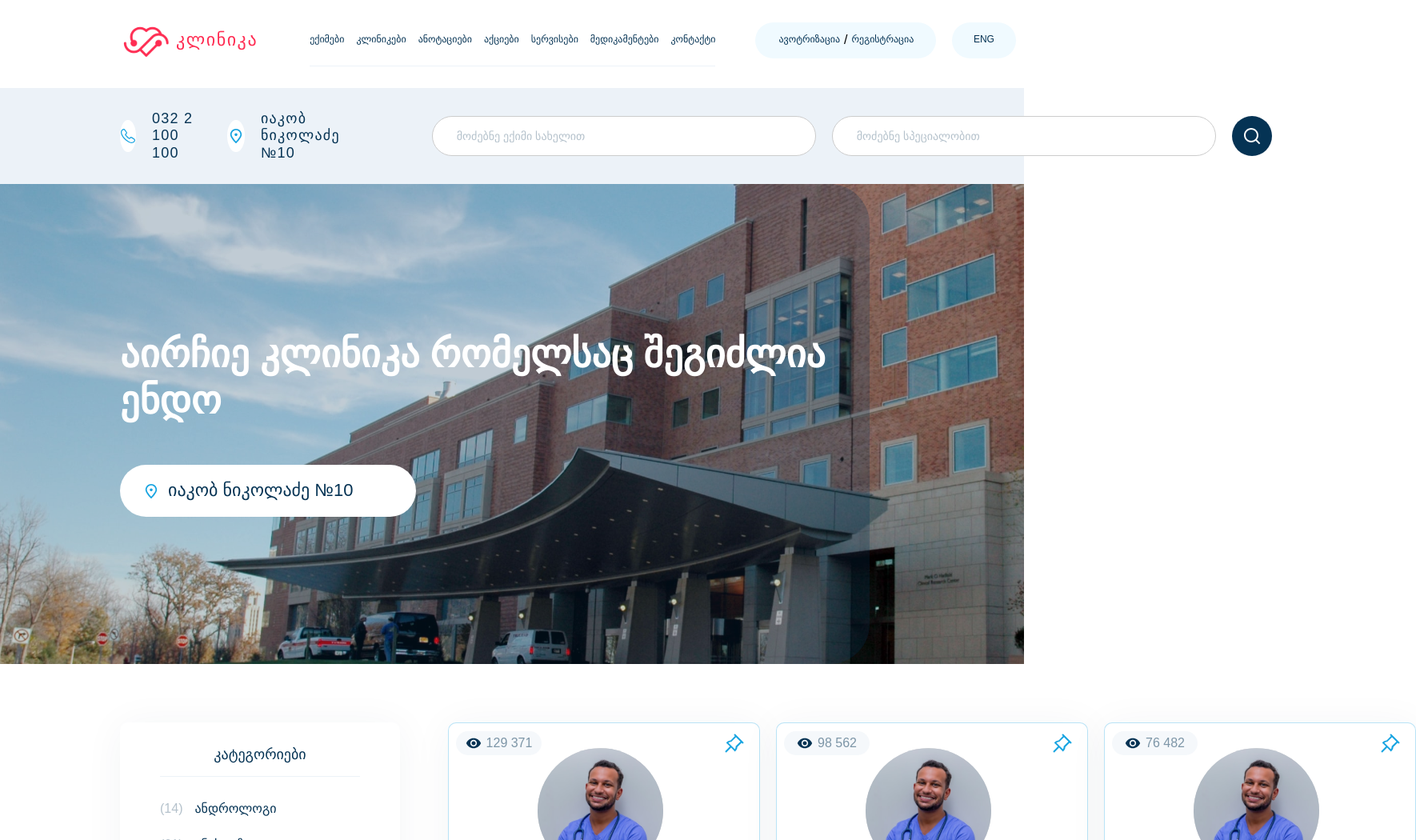
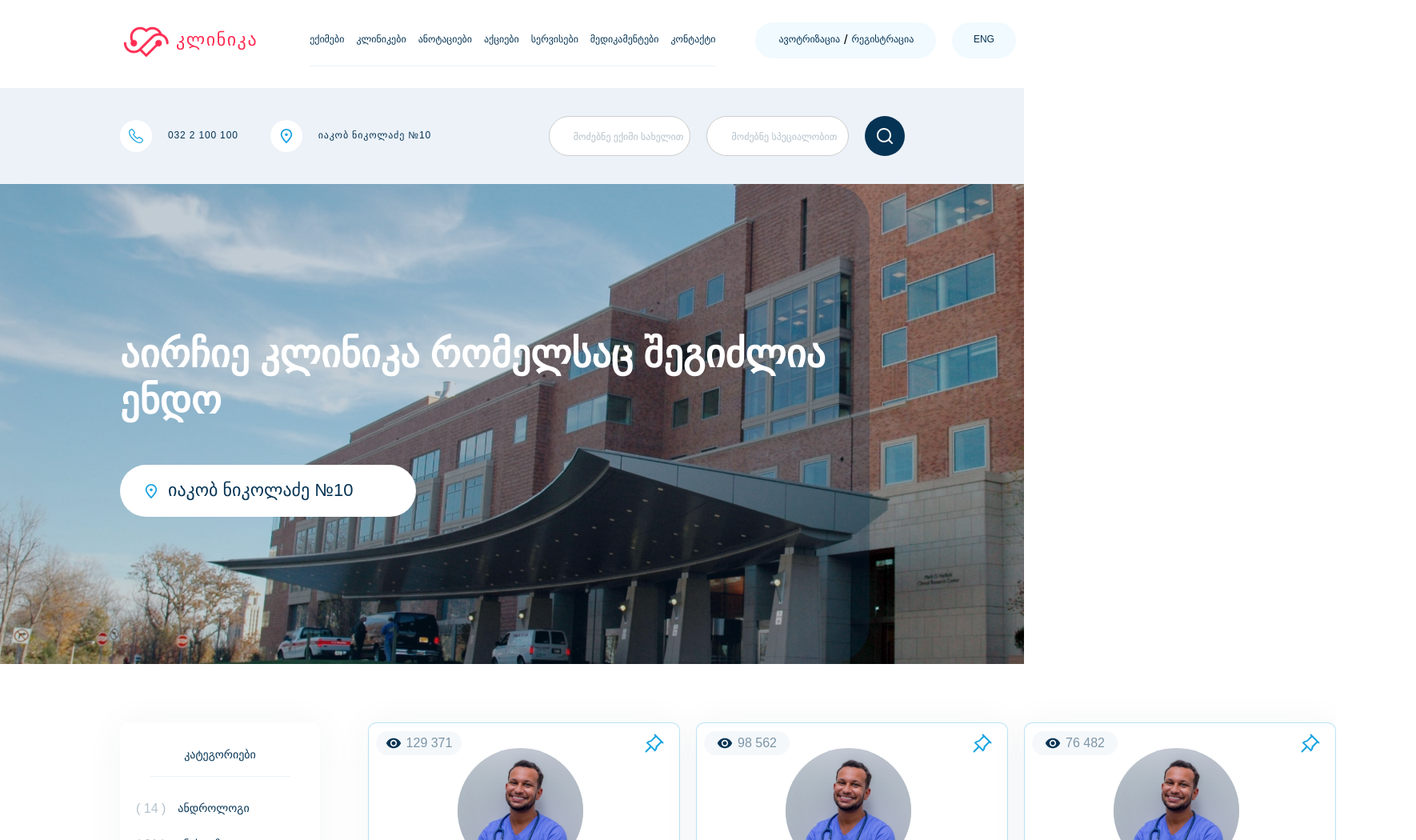
Before and after one commit to Dirakli/Clinic-frontend, an Angular app: page / in a window 1280 px wide. Shown: the top 1050 px of the page at 80% size, 1770 px wide, since content can reach past the window. Built offline with nearby package versions, Linux system fonts and the light colour scheme; a small style sheet from the web is missing.

Commit message:
Correct List of Categories

```diff
--- a/src/app/app.component.css
+++ b/src/app/app.component.css
@@ -0,0 +1,3 @@
+.wrapper {
+  width: 100%;
+}
--- a/src/app/app.component.html
+++ b/src/app/app.component.html
@@ -1,4 +1,4 @@
-<div>
+<div class="wrapper">
   <header>
     <app-header
       (showRegistrationChange)="showRegistration = $event"
@@ -11,5 +11,5 @@
     [showRegistration]="showRegistration"
     [showAuthentication]="showAuthentication"
   ></app-changing-section>
-  <app-footer></app-footer>
+  <!-- <app-footer></app-footer> -->
 </div>
--- a/src/app/header/header.component.css
+++ b/src/app/header/header.component.css
@@ -107,7 +107,7 @@ nav {
   color: #18a4e1;
 }
 
-@media (max-width: 1366px) {
+@media (max-width: 2000px) {
   a {
     font-size: 12px;
   }
--- a/src/app/list/list.component.css
+++ b/src/app/list/list.component.css
@@ -1,4 +1,5 @@
 .list {
+  width: 100%;
   width: 350px;
   height: 800px;
   margin-top: 73px;
@@ -24,10 +25,33 @@
 }
 
 .line {
-  width: 250px;
+  width: 70%;
   height: 1px;
   background-color: #ecf2f8;
   margin-top: 15px;
+}
+
+/* Default styles for list items */
+.list-item {
+  position: relative;
+  cursor: pointer; /* Add pointer cursor on hover */
+}
+
+/* Default styles for the arrow */
+.arrow {
+  visibility: hidden; /* Hidden by default */
+  opacity: 0; /* Fully transparent by default */
+  position: absolute;
+  width: 16px;
+  height: 16px;
+  right: 45px; /* Position it to the right */
+  transition: opacity 0.3s ease; /* Smooth fade-in effect */
+}
+
+/* Show the arrow when hovering over the list item */
+.list-item:hover .arrow {
+  visibility: visible; /* Make it visible */
+  opacity: 1; /* Fully opaque */
 }
 
 ul {
@@ -58,7 +82,7 @@ li:hover {
   font-family: "FiraGO", sans-serif;
 }
 
-.count:hover {
+.list-item:hover .count {
   color: #18a4e1;
 }
 
@@ -98,3 +122,23 @@ li:hover {
   width: 16px;
   height: 16px;
 }
+
+@media (max-width: 2000px) {
+  .list {
+    width: 250px;
+  }
+  .categories {
+    font-size: 14px;
+  }
+  .name {
+    font-size: 14px;
+  }
+  .count {
+    margin-left: 10px;
+  }
+  .arrow {
+    width: 12px;
+    height: 12px;
+    right: 10px;
+  }
+}
--- a/src/app/list/list.component.ts
+++ b/src/app/list/list.component.ts
@@ -12,9 +12,14 @@ import { NgFor } from '@angular/common';
       </div>
       <ul class="unordered-list">
         <li *ngFor="let item of categories" class="list-item">
-          <span class="count">({{ item.count }})</span>
+          <span class="count">( {{ item.count }} )</span>
 
           <span class="name">{{ item.name }}</span>
+          <img
+            src="/assets/right-arrow-blue.svg"
+            alt="right arrow blue colored"
+            class="arrow"
+          />
         </li>
       </ul>
       <div class="show-more-container">
--- a/src/app/searchbar/searchbar.component.css
+++ b/src/app/searchbar/searchbar.component.css
@@ -2,6 +2,7 @@
   height: 120px;
   display: flex;
   align-items: center;
+  justify-content: space-between;
   background-color: #ecf2f8;
   padding-left: 150px;
   margin-top: 27px;
@@ -25,6 +26,8 @@
 .location-wrapper {
   display: flex;
   align-items: center;
+  /* width: 314px; */
+  flex-shrink: 0; /* Prevent shrinking of the wrappers */
 }
 
 .phone-number,
@@ -40,15 +43,19 @@
 
 .search-form {
   display: flex;
-  margin-left: 97px;
+  justify-content: flex-end;
+  width: 100%;
+  max-width: 1050px;
+  margin-right: 149px;
 }
 
 .input-byname {
-  width: 480px;
+  max-width: 480px;
+  width: 40%;
   height: 50px;
   border-radius: 50px;
   background-color: #ffffff;
-  flex-shrink: 0;
+  flex-shrink: 1; /* Allow inputs to shrink */
   display: flex;
   padding-left: 30px;
   align-items: center;
@@ -76,13 +83,14 @@
 }
 
 .input-byposition {
-  width: 480px;
+  max-width: 480px;
+  width: 40%;
   height: 50px;
   border-radius: 50px;
   background-color: #ffffff;
-  flex-shrink: 0;
   display: flex;
   padding-left: 30px;
+  flex-shrink: 1; /* Allow inputs to shrink */
   align-items: center;
   font-family: "FiraGO", sans-serif;
   font-weight: 400;
@@ -102,3 +110,28 @@
   background-color: #053354;
   margin-left: 20px;
 }
+
+@media (max-width: 2000px) {
+  .phone-number {
+    font-size: 12px;
+  }
+  .location {
+    font-size: 12px;
+  }
+
+  .input-byposition::placeholder {
+    font-size: 12px;
+  }
+
+  .input-byname::placeholder {
+    font-size: 12px;
+  }
+
+  .input-byname {
+    width: 30%;
+  }
+
+  .input-byposition {
+    width: 30%;
+  }
+}
```
